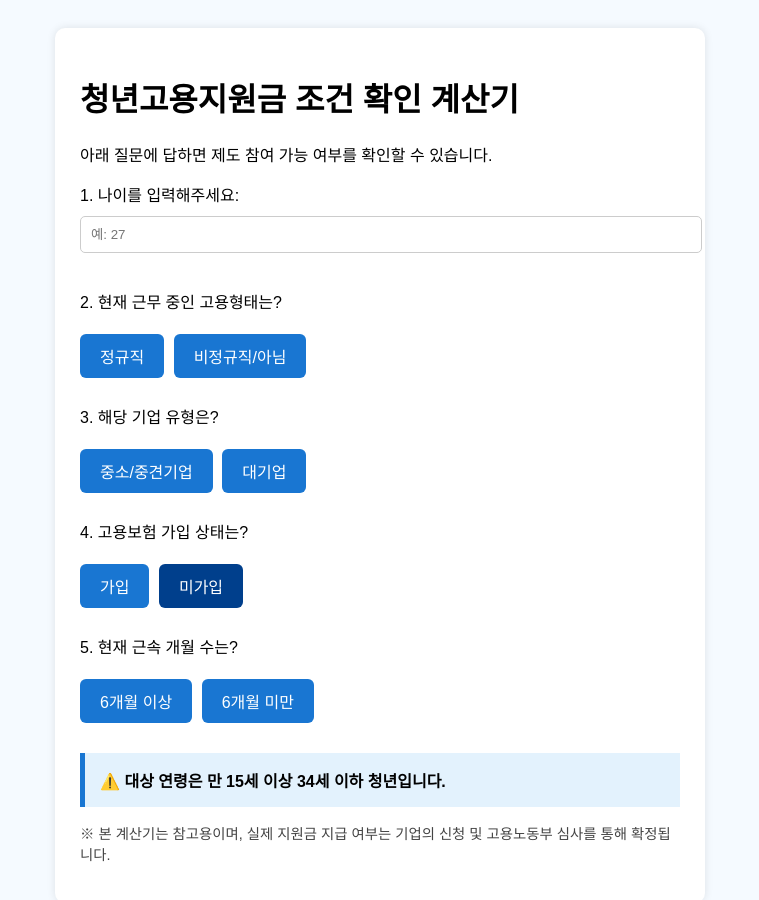
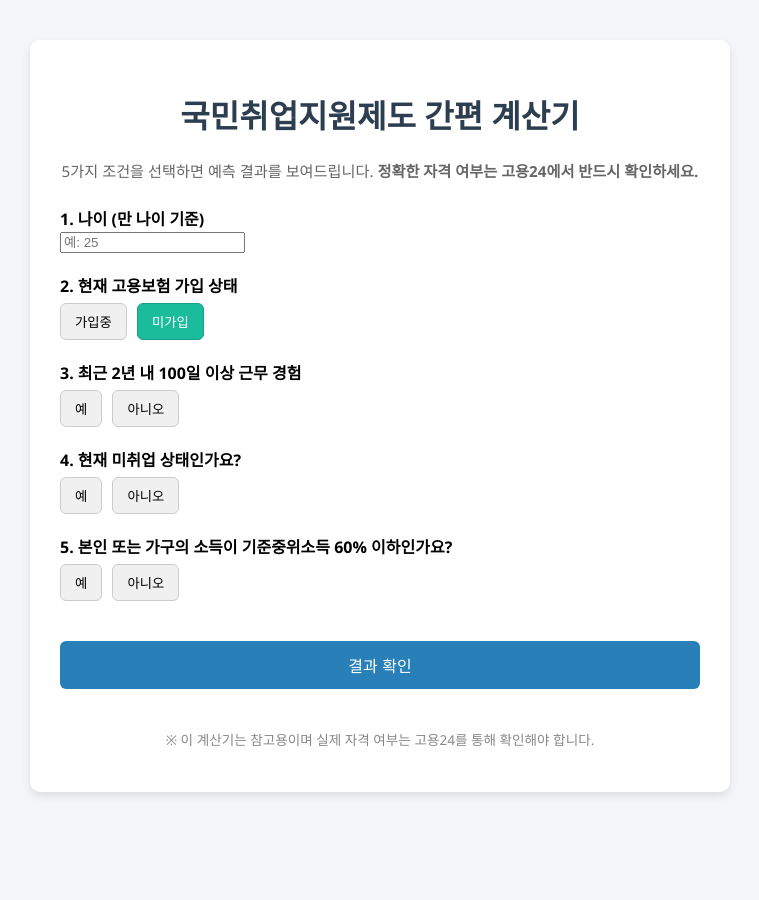
Before and after one commit to heather3385/kua-calculator, a plain HTML site: page index.html in a window 1280 px wide. Both pictures are taken after a click on the button "미가입". Shown: the whole page, without its empty margins (260-1019 px from the left). After the commit the page ends 832 px from the top, so only its background shows below. Drawn offline with Linux system fonts and the light colour scheme.

Commit message:
Add files via upload

```diff
--- a/index.html
+++ b/index.html
@@ -3,46 +3,50 @@
 <html lang="ko">
 <head>
   <meta charset="UTF-8" />
-  <meta name="viewport" content="width=device-width, initial-scale=1.0" />
-  <title>청년고용지원금 조건 확인 계산기</title>
+  <meta name="viewport" content="width=device-width, initial-scale=1.0"/>
+  <title>국민취업지원제도 간편 계산기</title>
   <link rel="stylesheet" href="style.css" />
 </head>
 <body>
   <div class="container">
-    <h1>청년고용지원금 조건 확인 계산기</h1>
-    <p>아래 질문에 답하면 제도 참여 가능 여부를 확인할 수 있습니다.</p>
+    <h1>국민취업지원제도 간편 계산기</h1>
+    <p class="subtext">5가지 조건을 선택하면 예측 결과를 보여드립니다. <strong>정확한 자격 여부는 고용24에서 반드시 확인하세요.</strong></p>
 
-    <label for="age">1. 나이를 입력해주세요:</label>
-    <input type="number" id="age" placeholder="예: 27" />
+    <form id="calculatorForm">
+      <div class="question">
+        <label>1. 나이 (만 나이 기준)</label><br />
+        <input type="number" id="age" placeholder="예: 25" required />
+      </div>
 
-    <p>2. 현재 근무 중인 고용형태는?</p>
-    <div class="btn-group" data-field="employment">
-      <button onclick="setAnswer('employment', 'regular', this)">정규직</button>
-      <button onclick="setAnswer('employment', 'nonregular', this)">비정규직/아님</button>
-    </div>
+      <div class="question">
+        <label>2. 현재 고용보험 가입 상태</label><br />
+        <button type="button" class="option-button" data-value="yes" data-question="insurance">가입중</button>
+        <button type="button" class="option-button" data-value="no" data-question="insurance">미가입</button>
+      </div>
 
-    <p>3. 해당 기업 유형은?</p>
-    <div class="btn-group" data-field="company">
-      <button onclick="setAnswer('company', 'sme', this)">중소/중견기업</button>
-      <button onclick="setAnswer('company', 'large', this)">대기업</button>
-    </div>
+      <div class="question">
+        <label>3. 최근 2년 내 100일 이상 근무 경험</label><br />
+        <button type="button" class="option-button" data-value="yes" data-question="work">예</button>
+        <button type="button" class="option-button" data-value="no" data-question="work">아니오</button>
+      </div>
 
-    <p>4. 고용보험 가입 상태는?</p>
-    <div class="btn-group" data-field="insurance">
-      <button onclick="setAnswer('insurance', 'yes', this)">가입</button>
-      <button onclick="setAnswer('insurance', 'no', this)">미가입</button>
-    </div>
+      <div class="question">
+        <label>4. 현재 미취업 상태인가요?</label><br />
+        <button type="button" class="option-button" data-value="yes" data-question="unemployed">예</button>
+        <button type="button" class="option-button" data-value="no" data-question="unemployed">아니오</button>
+      </div>
 
-    <p>5. 현재 근속 개월 수는?</p>
-    <div class="btn-group" data-field="duration">
-      <button onclick="setAnswer('duration', 'over6', this)">6개월 이상</button>
-      <button onclick="setAnswer('duration', 'under6', this)">6개월 미만</button>
-    </div>
+      <div class="question">
+        <label>5. 본인 또는 가구의 소득이 기준중위소득 60% 이하인가요?</label><br />
+        <button type="button" class="option-button" data-value="yes" data-question="income">예</button>
+        <button type="button" class="option-button" data-value="no" data-question="income">아니오</button>
+      </div>
 
-    <div class="result" id="resultBox">
-      결과가 여기에 표시됩니다.
-    </div>
-    <p class="notice">※ 본 계산기는 참고용이며, 실제 지원금 지급 여부는 기업의 신청 및 고용노동부 심사를 통해 확정됩니다.</p>
+      <button type="submit" class="submit-button">결과 확인</button>
+    </form>
+
+    <div id="result" class="result-box" style="display:none;"></div>
+    <p class="disclaimer">※ 이 계산기는 참고용이며 실제 자격 여부는 고용24를 통해 확인해야 합니다.</p>
   </div>
   <script src="script.js"></script>
 </body>
--- a/script.js
+++ b/script.js
@@ -1,40 +1,57 @@
 
-const answers = {};
+const state = {
+  insurance: null,
+  work: null,
+  unemployed: null,
+  income: null,
+};
 
-function setAnswer(field, value, btn) {
-  answers[field] = value;
-  const group = btn.parentNode;
-  const buttons = group.querySelectorAll("button");
-  buttons.forEach(b => b.classList.remove("selected"));
-  btn.classList.add("selected");
-  evaluate();
-}
+document.querySelectorAll(".option-button").forEach(button => {
+  button.addEventListener("click", () => {
+    const question = button.getAttribute("data-question");
+    const value = button.getAttribute("data-value");
+    state[question] = value;
 
-function evaluate() {
+    // 버튼 시각적 표시 업데이트
+    const groupButtons = document.querySelectorAll(
+      `.option-button[data-question="${question}"]`
+    );
+    groupButtons.forEach(btn => btn.classList.remove("selected"));
+    button.classList.add("selected");
+  });
+});
+
+document.getElementById("calculatorForm").addEventListener("submit", function (e) {
+  e.preventDefault();
+
   const age = parseInt(document.getElementById("age").value);
-  if (!age || age < 15 || age > 34) {
-    document.getElementById("resultBox").innerText = "⚠️ 대상 연령은 만 15세 이상 34세 이하 청년입니다.";
+  const { insurance, work, unemployed, income } = state;
+
+  const resultBox = document.getElementById("result");
+
+  if (
+    isNaN(age) ||
+    !insurance ||
+    !work ||
+    !unemployed ||
+    !income
+  ) {
+    resultBox.innerHTML = "<p>모든 질문에 응답해주세요.</p>";
+    resultBox.style.display = "block";
     return;
   }
 
-  const { employment, company, insurance, duration } = answers;
-
-  if (!employment || !company || !insurance || !duration) {
-    document.getElementById("resultBox").innerText = "❗ 모든 항목에 응답해주세요.";
-    return;
+  if (
+    age >= 15 &&
+    age <= 69 &&
+    unemployed === "yes" &&
+    income === "yes" &&
+    insurance === "no"
+  ) {
+    resultBox.innerHTML = "<p><strong class='green'>✅ 지원 가능성이 높습니다!</strong><br>1유형 또는 2유형 대상에 해당할 수 있습니다. 실제 자격은 소득·재산 조사 후 확정됩니다.</p>";
+  } else {
+    resultBox.innerHTML = "<p><strong class='red'>⚠️ 지원 대상이 아닐 수 있습니다.</strong><br>조건 중 일부가 맞지 않거나 추가 심사 요건이 있을 수 있습니다.</p>";
   }
 
-  if (employment === "regular" &&
-      company === "sme" &&
-      insurance === "yes" &&
-      duration === "over6") {
-    document.getElementById("resultBox").innerText =
-      "✅ 해당 청년은 제도 요건을 충족할 가능성이 높습니다. 기업이 신청하면 최대 1,200만원의 인건비 지원을 받을 수 있습니다.";
-  } else if (company === "large") {
-    document.getElementById("resultBox").innerText =
-      "❌ 대기업은 청년일자리도약장려금의 지원 대상이 아닙니다.";
-  } else {
-    document.getElementById("resultBox").innerText =
-      "⚠️ 조건 일부가 부족하여 지원 대상이 아닐 수 있습니다. 기업 및 고용노동부에 문의하세요.";
-  }
-}
+  resultBox.style.display = "block";
+});
--- a/style.css
+++ b/style.css
@@ -1,49 +1,75 @@
 
 body {
-  font-family: "Apple SD Gothic Neo", sans-serif;
-  background: #f5faff;
-  padding: 20px;
+  font-family: 'Segoe UI', sans-serif;
+  background-color: #f4f6f9;
+  margin: 0;
+  padding: 0;
 }
 .container {
-  max-width: 600px;
-  margin: auto;
-  background: white;
-  padding: 25px;
+  max-width: 640px;
+  margin: 40px auto;
+  background: #fff;
+  padding: 30px;
   border-radius: 10px;
-  box-shadow: 0 0 8px rgba(0,0,0,0.1);
+  box-shadow: 0 4px 10px rgba(0,0,0,0.1);
 }
-button {
-  margin: 5px 5px 10px 0;
-  padding: 10px 20px;
-  font-size: 1em;
-  border: none;
+h1 {
+  text-align: center;
+  color: #2c3e50;
+}
+.subtext {
+  text-align: center;
+  font-size: 0.95em;
+  margin-bottom: 25px;
+  color: #666;
+}
+.question {
+  margin-bottom: 20px;
+}
+.question label {
+  font-weight: bold;
+}
+.option-button {
+  margin: 6px 6px 0 0;
+  padding: 8px 14px;
+  border: 1px solid #ccc;
+  background-color: #f0f0f0;
   border-radius: 6px;
-  background-color: #1976d2;
-  color: white;
   cursor: pointer;
 }
-button:hover {
-  background-color: #115293;
+.option-button.selected {
+  background-color: #1abc9c;
+  color: white;
+  border-color: #16a085;
 }
-button.selected {
-  background-color: #003f8c;
+.submit-button {
+  width: 100%;
+  background-color: #2980b9;
+  color: white;
+  border: none;
+  padding: 12px;
+  font-size: 16px;
+  border-radius: 6px;
+  cursor: pointer;
+  margin-top: 20px;
 }
-input {
-  padding: 10px;
-  width: 100%;
-  margin: 10px 0 20px;
-  border-radius: 5px;
-  border: 1px solid #ccc;
+.result-box {
+  margin-top: 30px;
+  font-size: 1.1em;
+  padding: 16px;
+  background: #eef9ff;
+  border-left: 5px solid #3498db;
+  border-radius: 4px;
 }
-.result {
-  margin-top: 20px;
-  padding: 15px;
-  background: #e3f2fd;
-  border-left: 5px solid #1976d2;
-  font-weight: bold;
+.green {
+  color: #27ae60;
 }
-.notice {
-  margin-top: 15px;
-  font-size: 0.9em;
-  color: #444;
+.red {
+  color: #e74c3c;
 }
+.disclaimer {
+  margin-top: 40px;
+  font-size: 0.85em;
+  color: #888;
+  text-align: center;
+}
```
